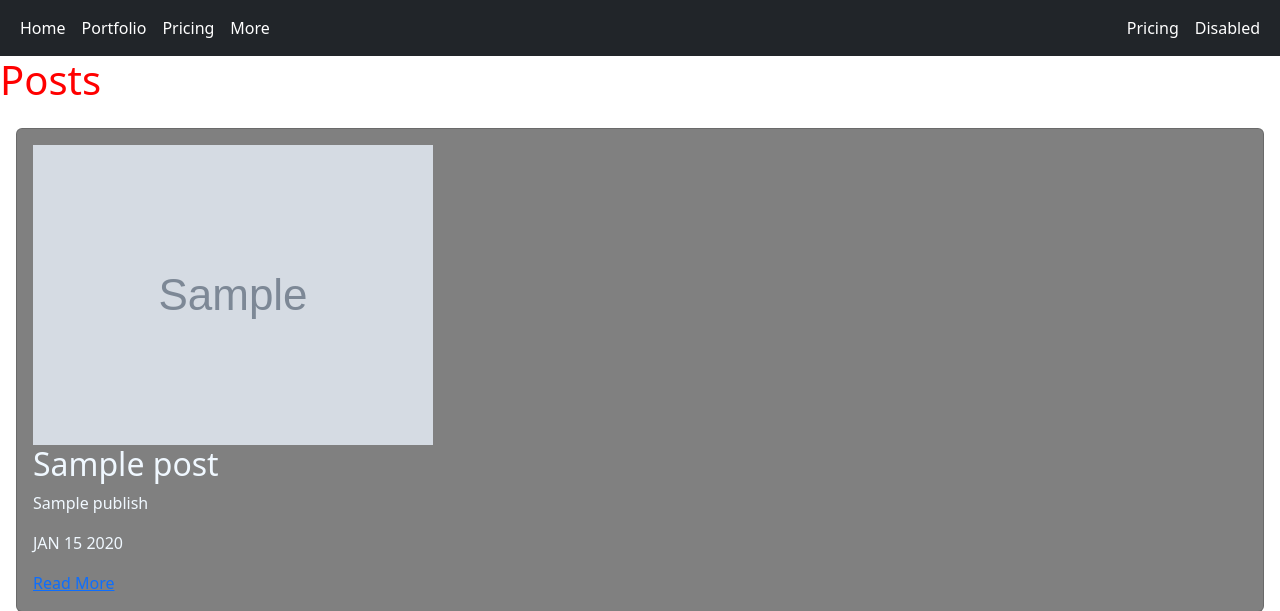
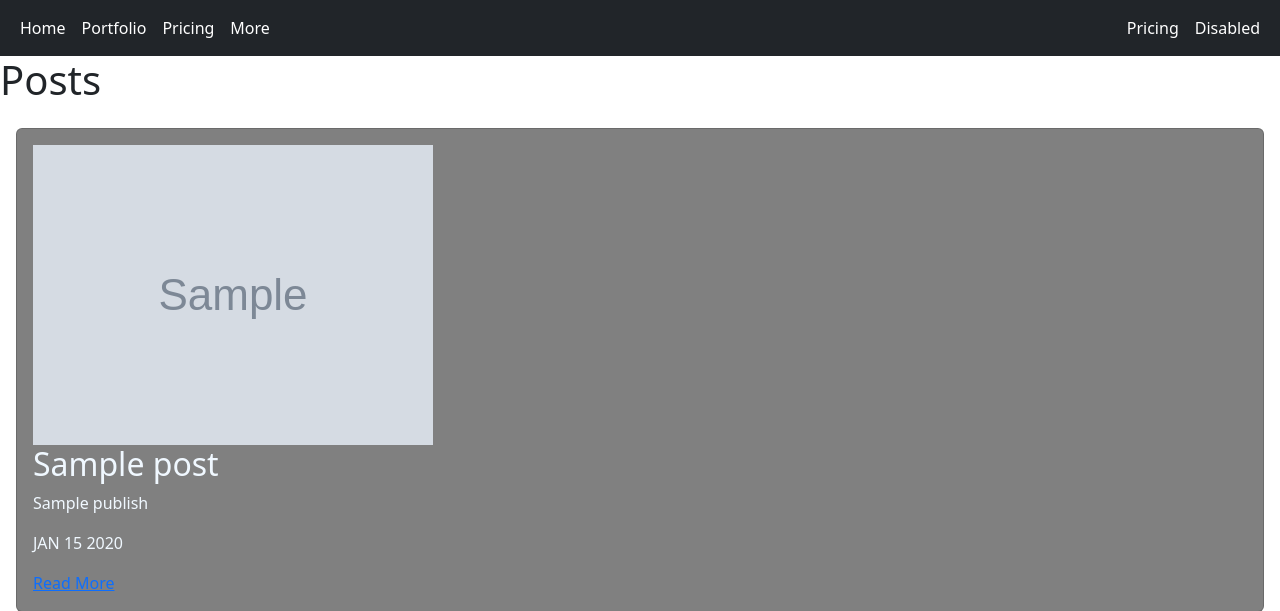
Before and after one commit to Ernesto119/projectoWeb, a Django app: template posted/templates/home.html in a window 1280 px wide. Shown: the top 611 px of the page. Run offline with Django 3.2, Linux system fonts and the light colour scheme; the template is opened without the code that fills it: most values are stand-ins (such as "Sample title", 1, 10 or a date in 2020); grey boxes marked "Sample" are stand-in pictures.

Commit message:
fixed bug

```diff
--- a/posted/static/css/main.css
+++ b/posted/static/css/main.css
@@ -4,10 +4,6 @@ img {
     max-width: 800px;
     max-height: 600px;
     margin: auto;
-}
-
-h1 {
-    color: red;
 }
 
 .container-fluid {
```
Also changed, not shown: db.sqlite3.
